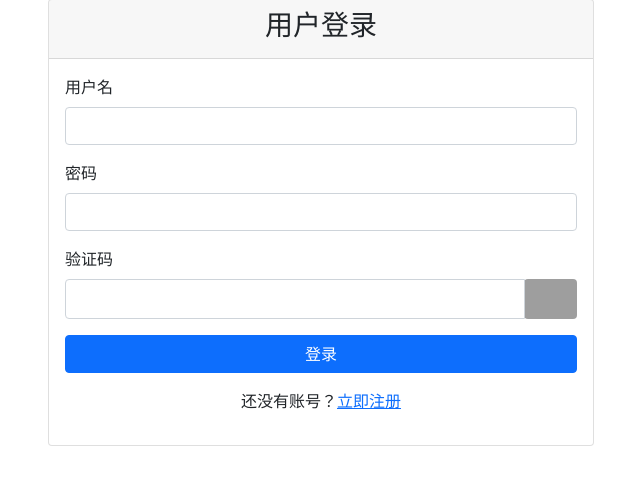
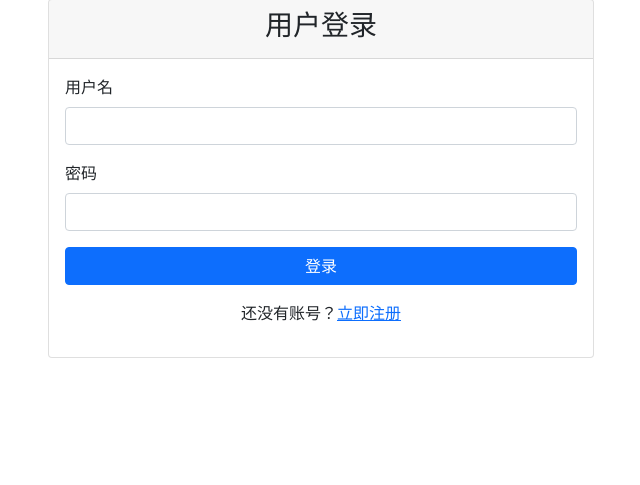
Before and after one commit to YouChunSheng/LostAndFound_Platform, a Java web app: page /login.jsp in a window 1280 px wide. Shown: the part 105-590 px from the top of the page, without its empty margins (319-959 px from the left). Run offline with Tomcat 11, a stand-in JSP engine, Linux system fonts and the light colour scheme; grey boxes are pictures that could not be loaded.

Commit message:
完全移除登录页面的验证码功能，包括前端显示和后端验证

```diff
--- a/src/main/webapp/login.jsp
+++ b/src/main/webapp/login.jsp
@@ -27,8 +27,6 @@
                                 用户名或密码错误
                             <% } else if (request.getParameter("error").equals("database_error")) { %>
                                 数据库错误，请稍后再试
-                            <% } else if (request.getParameter("error").equals("invalid_captcha")) { %>
-                                验证码错误，请重新输入
                             <% } %>
                         </div>
                     <% } %>
@@ -41,13 +39,6 @@
                         <div class="mb-3">
                             <label for="password" class="form-label">密码</label>
                             <input type="password" class="form-control" id="password" name="password" required>
-                        </div>
-                        <div class="mb-3">
-                            <label for="captcha" class="form-label">验证码</label>
-                            <div class="input-group">
-                                <input type="text" class="form-control" id="captcha" name="captcha" required>
-                                <img src="captcha" id="captchaImage" alt="验证码" class="rounded" style="cursor: pointer; height: 40px;" title="点击刷新验证码">
-                            </div>
                         </div>
                         <div class="d-grid">
                             <button type="submit" class="btn btn-primary">登录</button>
@@ -62,11 +53,5 @@
     </div>
 </div>
 <script src="https://cdn.jsdelivr.net/npm/bootstrap@5.1.3/dist/js/bootstrap.bundle.min.js"></script>
-<script>
-    // 点击验证码图片刷新验证码
-    document.getElementById('captchaImage').onclick = function() {
-        this.src = 'captcha?' + Math.random();
-    };
-</script>
 </body>
 </html>
```
Also changed, not shown: src/main/java/com/lostandfound/controller/LoginServlet.java (+1 -7 lines).
